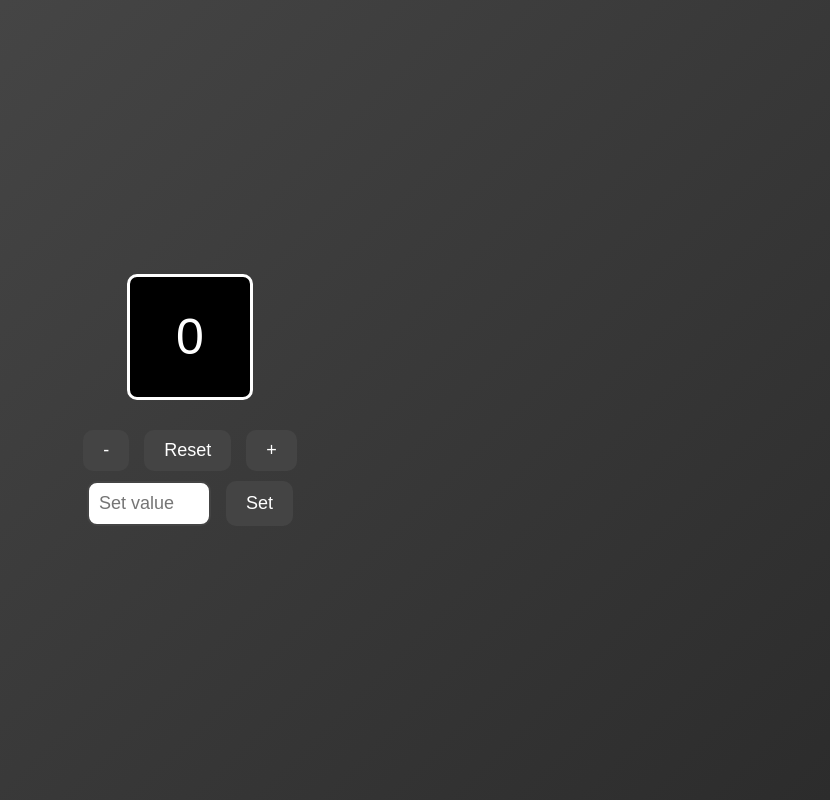
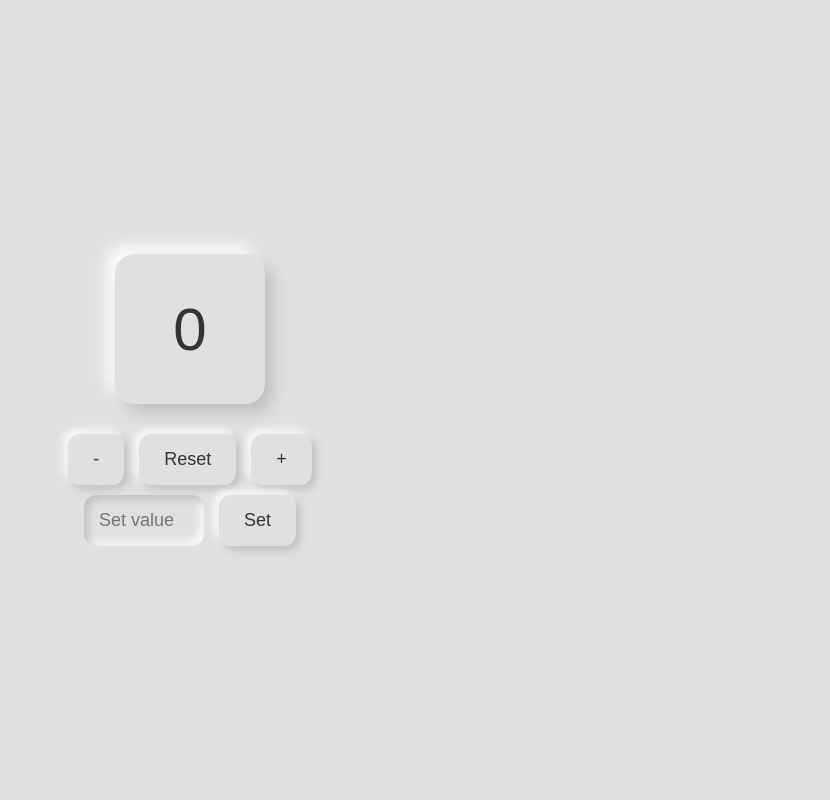
Before and after one commit to Muhammed-Rabeeh-vk/Counter, a plain HTML site: page index.html in a window 1280 px wide. Shown: the whole page, without its empty margins (450-1280 px from the left). Drawn offline with Linux system fonts and the light colour scheme.

Commit message:
commit 4

```diff
--- a/css/style.css
+++ b/css/style.css
@@ -1,3 +1,4 @@
+/* General Body Styling */
 body {
     margin: 0;
     padding: 0;
@@ -6,55 +7,81 @@ body {
     align-items: center;
     justify-content: center;
     height: 100vh;
-    background: linear-gradient(135deg, #4c4c4c, #2c2c2c);
+    background: #e0e0e0; /* Light grey background */
     font-family: Arial, sans-serif;
-    color: white;
 }
 
+/* Counter Display Styling */
 #screen {
-    background: #000;
-    width: 120px;
-    height: 120px;
-    color: white;
+    background: #e0e0e0;
+    width: 150px;
+    height: 150px;
+    color: #333;
     display: flex;
     align-items: center;
     justify-content: center;
-    font-size: 50px;
+    font-size: 60px;
     margin-bottom: 20px;
-    border: 3px solid white;
-    border-radius: 10px;
+    border-radius: 20px;
+    box-shadow:
+        8px 8px 16px #bebebe,
+        -8px -8px 16px #ffffff;
 }
 
+/* Controls and Layout */
 #controls, #set-controls {
     display: flex;
     gap: 15px;
     margin-top: 10px;
 }
 
+/* Button Styling */
+button {
+    background: #e0e0e0;
+    color: #333;
+    border: none;
+    border-radius: 12px;
+    padding: 15px 25px;
+    font-size: 18px;
+    cursor: pointer;
+    transition: all 0.2s ease-in-out;
+    box-shadow:
+        4px 4px 8px #bebebe,
+        -4px -4px 8px #ffffff;
+}
+
+button:hover {
+    box-shadow:
+        2px 2px 4px #bebebe,
+        -2px -2px 4px #ffffff;
+    transform: translateY(-2px);
+}
+
+button:active {
+    box-shadow: inset
+        4px 4px 8px #bebebe,
+        inset -4px -4px 8px #ffffff;
+    transform: translateY(2px);
+}
+
+/* Input Styling */
 input[type="number"] {
     padding: 10px;
     font-size: 18px;
-    border: 2px solid #444;
-    border-radius: 10px;
+    border: none;
+    border-radius: 12px;
     outline: none;
     width: 100px;
+    text-align: center;
+    background: #e0e0e0;
+    color: #333;
+    box-shadow:
+        inset 4px 4px 8px #bebebe,
+        inset -4px -4px 8px #ffffff;
 }
 
-button {
-    background: #444;
-    color: white;
-    border: none;
-    border-radius: 10px;
-    padding: 10px 20px;
-    font-size: 18px;
-    cursor: pointer;
-    transition: transform 0.2s, background 0.3s;
+input[type="number"]:focus {
+    box-shadow:
+        inset 2px 2px 4px #bebebe,
+        inset -2px -2px 4px #ffffff;
 }
-
-button:hover {
-    background: #666;
-}
-
-button:active {
-    transform: scale(0.95);
-}
--- a/js/main.js
+++ b/js/main.js
@@ -1,5 +1,6 @@
 // Initialize count with localStorage value or 0
 let count = localStorage.getItem("counter") ? parseInt(localStorage.getItem("counter")) : 0;
+
 
 // Select DOM elements
 const screen = document.querySelector("#screen");
```
Also changed, not shown: index.html (+1 -0 lines).
